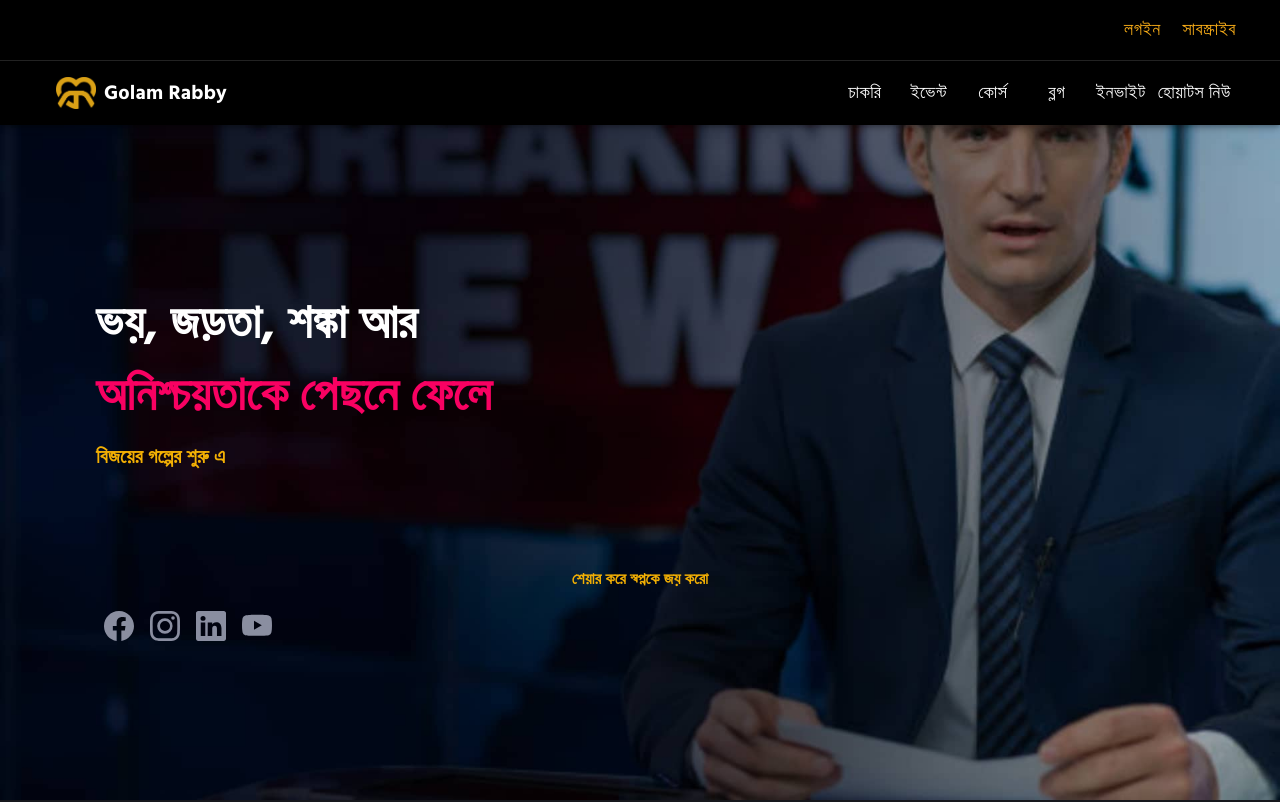
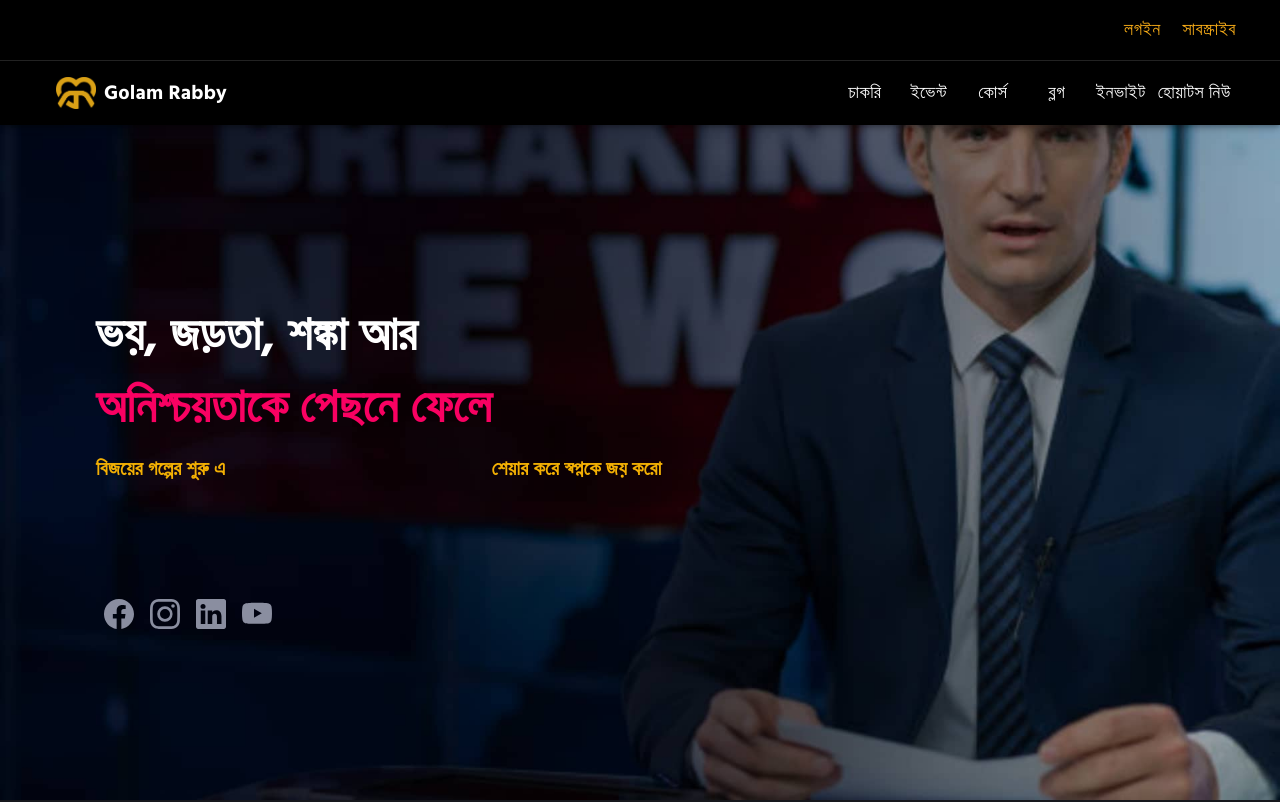
Before and after one commit to SalehAhmed19/GolamRabbi-SSOMOY_TV, a React (Vite) app: page / in a window 1280 px wide. Shown: the top 802 px of the page. Built offline with nearby package versions, Linux system fonts and the light colour scheme.

Commit message:
some issue fixed

```diff
--- a/src/Components/Isolated/Banner.jsx
+++ b/src/Components/Isolated/Banner.jsx
@@ -22,7 +22,8 @@ function Banner() {
         className="pt-20 h-screen flex flex-col justify-center lg:px-24 px-5"
       >
         <Fade left>
-          <div className="pt-20">
+          <div className="pt-20 flex items-end">
+            <div>
               <h1 className="text-5xl font-bold text-[#fff]">
                 ভয়, জড়তা, শঙ্কা আর
               </h1>
@@ -45,10 +46,13 @@ function Banner() {
                 />
               </h1>
             </div>
-          <div className="mt-24">
-            <h4 className="text-[#F3B004] font-bold text-center cursor-pointer">
+            <div>
+              <h4 className="text-[#F3B004] text-xl font-bold cursor-pointer text-center hover:bg-[#F3B004] hover:p-3 hover:text-[#222] duration-700 rounded-md">
                 শেয়ার করে স্বপ্নকে জয় করো
               </h4>
+            </div>
+          </div>
+          <div className="mt-24">
             <div className="inline-block my-5">
               <div className="flex text-[#8A8EA0] text-3xl">
                 <a
```
Lines whose indentation alone changed are shown as unchanged.
